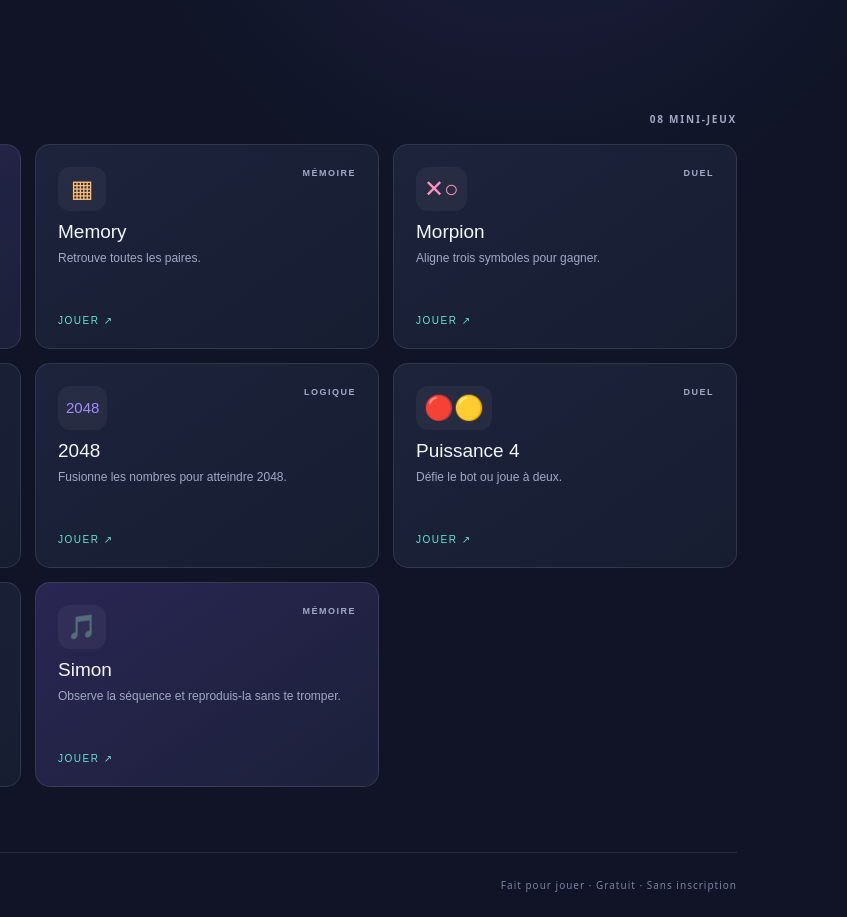
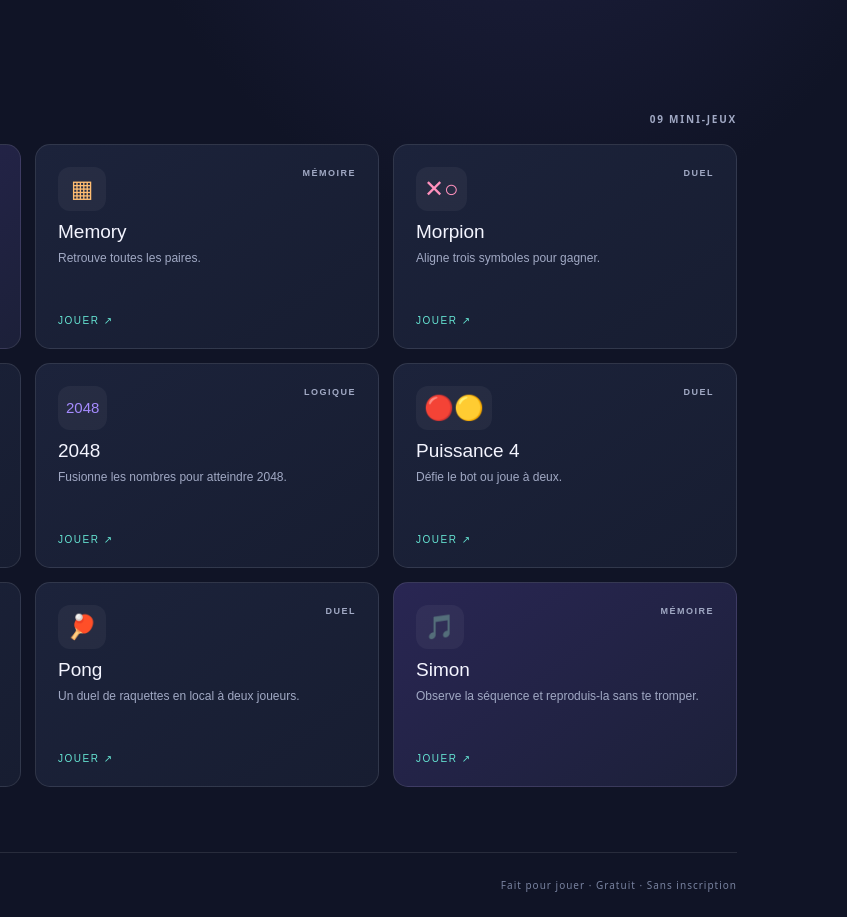
Before and after one commit to Riolly67/pixel-club, a plain HTML site: page index.html in a window 1280 px wide. Shown: the part 510-1427 px from the top of the page, 433-1280 px from the left. Drawn offline with Linux system fonts and the light colour scheme.

Commit message:
Update game count and add Pong game card

```diff
--- a/index.html
+++ b/index.html
@@ -38,7 +38,7 @@
           <p class="eyebrow">LA SÉLECTION</p>
           <h2>À toi de jouer</h2>
         </div>
-        <span class="game-count">08 MINI-JEUX</span>
+        <span class="game-count">09 MINI-JEUX</span>
       </section>
 
       <section class="game-grid">
@@ -98,6 +98,14 @@
           <span class="play-label">JOUER ↗</span>
         </button>
 
+        <button class="game-card" data-game="pong">
+          <span class="game-icon">🏓</span>
+          <span class="tag">DUEL</span>
+          <span class="game-title">Pong</span>
+          <span class="game-desc">Un duel de raquettes en local à deux joueurs.</span>
+          <span class="play-label">JOUER ↗</span>
+        </button>
+
         <button class="game-card featured" data-game="simon">
           <span class="game-icon" style="color:#65e3d2">🎵</span>
           <span class="tag">MÉMOIRE</span>
```
